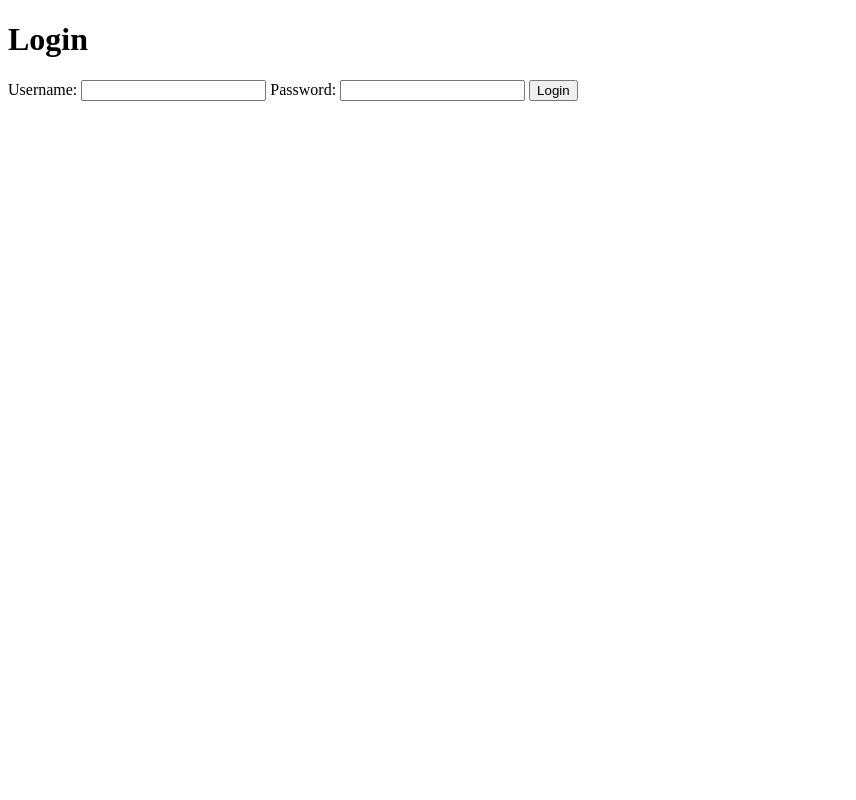
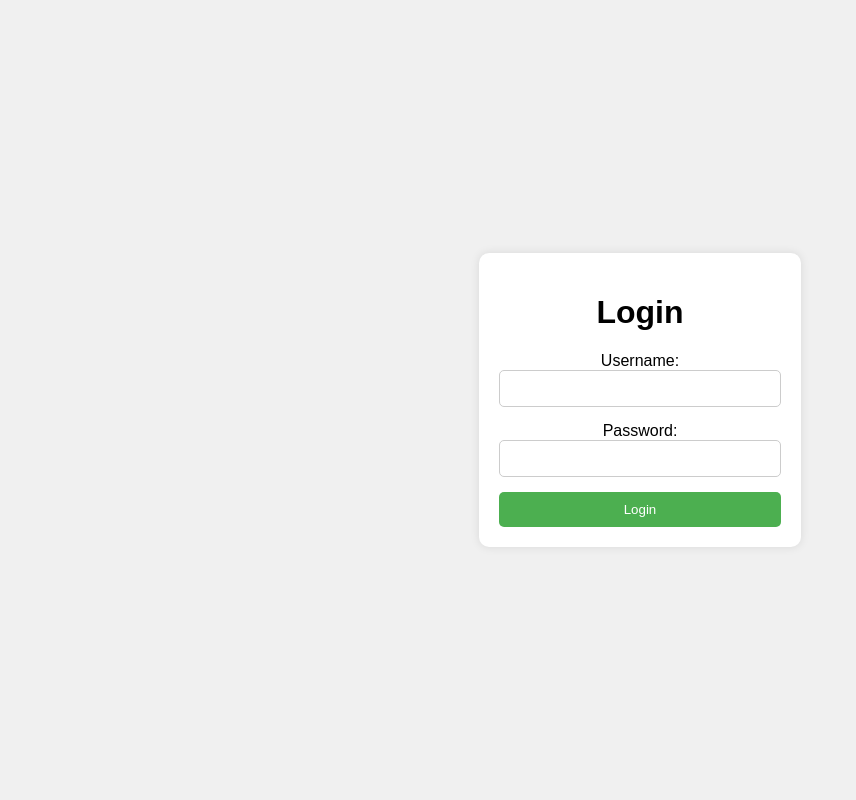
Before and after one commit to darius-munteanu/language-app, a Django app: page /chat/login in a window 1280 px wide. Shown: the whole page, without its empty margins (0-856 px from the left). Run offline with Django 4.2, Linux system fonts and the light colour scheme.

Commit message:
Changed background colour of vocab list, added login html and title.

```diff
--- a/chat/templates/login.html
+++ b/chat/templates/login.html
@@ -5,19 +5,73 @@
     <title>Login</title>
 </head>
 <body>
+    <div class="container">
         <h1>Login</h1>
         <form method="post">
             {% csrf_token %}
-        {{ form.username.label_tag }} {{ form.username }}
-        {{ form.password.label_tag }} {{ form.password }}
+            <div class="input-container">
+                {{ form.username.label_tag }}
+                {{ form.username }}
+            </div>
+            <div class="input-container">
+                {{ form.password.label_tag }}
+                {{ form.password }}
+            </div>
 
             {% if form.errors %}
             <div class="error">
-            <p>Invalid username or password. Please try again.</p>
+                <p>Incorrect username or password. If you do not have an account, please <a href="{% url 'register' %}">register</a>. </p>
             </div>
             {% endif %}
 
             <button type="submit">Login</button>
         </form>
+    </div>
 </body>
 </html>
+
+<style>
+    body {
+        margin: 0;
+        padding: 0;
+        font-family: Arial, sans-serif;
+        background-color: #f0f0f0; /* nicer background color */
+        display: flex;
+        justify-content: center;
+        align-items: center;
+        height: 100vh;
+    }
+
+    .container {
+        background-color: #fff;
+        padding: 20px;
+        border-radius: 10px; /* rounded corners */
+        box-shadow: 0 0 10px rgba(0, 0, 0, 0.1); /* subtle shadow */
+        text-align: center;
+    }
+
+    .input-container {
+        margin-bottom: 15px;
+    }
+
+    input[type="text"], input[type="password"], button {
+        width: 100%;
+        padding: 10px;
+        border: 1px solid #ccc;
+        border-radius: 5px; /* rounded corners */
+        box-sizing: border-box;
+        outline: none;
+    }
+
+    button {
+        background-color: #4caf50; /* nice green color */
+        color: #fff;
+        cursor: pointer;
+        transition: background-color 0.3s ease;
+        border: none;
+    }
+
+    button:hover {
+        background-color: #45a049; /* slightly darker green on hover */
+    }
+</style>
--- a/chat/templates/new_index.html
+++ b/chat/templates/new_index.html
@@ -133,7 +133,7 @@
 
 
       #vocabulary {
-        background-color: #ffffff; /* White background color */
+        background-color: #434459; /* White background color */
         border-radius: 10px; /* Rounded corners */
         padding: 20px; /* Add padding for spacing inside the box */
         height: 100%; /* Make the vocabulary div fill the sidebar */
@@ -198,7 +198,7 @@
 
 <div class="sidebar">
     <div id = "vocabulary">
-
+        <h2>Vocabulary List</h2>
     </div>
 </div>
 
--- a/chat/views.py
+++ b/chat/views.py
@@ -36,7 +36,7 @@ transcript = ""
 device = "cuda"
 compute_type = "float16" # change to "int8" if low on GPU mem (may reduce accuracy)
 """
-cpu_selected = True
+cpu_selected = False
 if not cpu_selected:
     device = "cuda"
     compute_type ="float16"
```
Also changed, not shown: 2 other files. Lines whose indentation alone changed are shown as unchanged.
